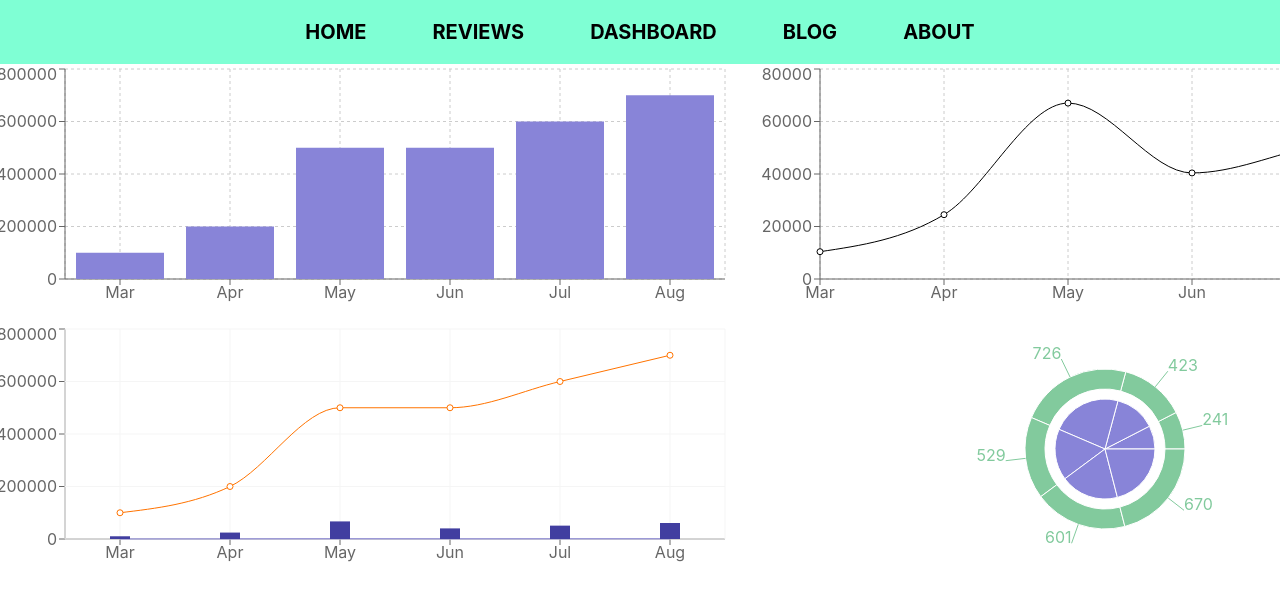
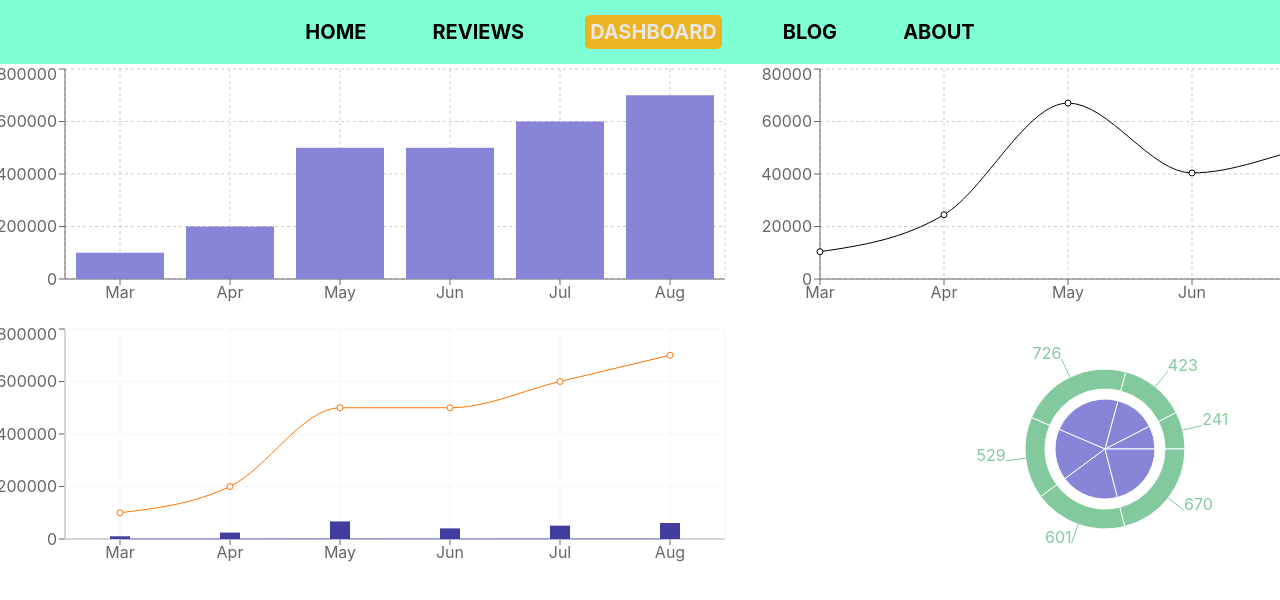
Before and after one commit to sebokdas1/product-analysis, a React (Create React App) app: page /dashboard in a window 1280 px wide. Shown: the top 600 px of the page. Built offline with nearby package versions, Linux system fonts and the light colour scheme; a web font is replaced by a local one.

Commit message:
active link added

```diff
--- a/src/components/Blogs/Blogs.js
+++ b/src/components/Blogs/Blogs.js
@@ -48,6 +48,7 @@ const Blogs = () => {
                     <td>Inline</td>
                     <td>Inline, Inline-Block and Block</td>
                 </tr>
+
             </table>
         </div>
     );
--- a/src/components/Header/Header.css
+++ b/src/components/Header/Header.css
@@ -5,7 +5,7 @@
     text-align: center;
 }
 
-.navlink a {
+.normal-link {
     text-decoration: none;
     margin: 28px;
     padding: 5px;
@@ -15,10 +15,20 @@
     font-size: 20px;
 }
 
-.navlink a:hover {
+.active-link {
+    text-decoration: none;
+    margin: 28px;
+    padding: 5px;
+    color: rgb(233, 230, 230);
+    font-weight: 700;
+    border-radius: 5px;
+    font-size: 20px;
+    background-color: rgba(255, 166, 0, 0.849);
+}
+
+.normal-link:hover {
     background-color: orange;
     color: rgb(223, 220, 220);
-    text-decoration: underline;
 }
 
 @media only screen and (max-width: 500px) {
--- a/src/components/Header/Header.js
+++ b/src/components/Header/Header.js
@@ -1,15 +1,15 @@
 import React from 'react';
-import { Link } from 'react-router-dom';
+import { NavLink } from 'react-router-dom';
 import './Header.css'
 
 const Header = () => {
     return (
         <nav className='navlink'>
-            <Link to="/home">HOME</Link>
-            <Link to="/review">REVIEWS</Link>
-            <Link to="/dashboard">DASHBOARD</Link>
-            <Link to="/blogs">BLOG</Link>
-            <Link to="/about">ABOUT</Link>
+            <NavLink className={({ isActive }) => (isActive ? "active-link" : "normal-link")} to="/home">HOME</NavLink>
+            <NavLink className={({ isActive }) => (isActive ? "active-link" : "normal-link")} to="/review">REVIEWS</NavLink>
+            <NavLink className={({ isActive }) => (isActive ? "active-link" : "normal-link")} to="/dashboard">DASHBOARD</NavLink>
+            <NavLink className={({ isActive }) => (isActive ? "active-link" : "normal-link")} to="/blogs">BLOG</NavLink>
+            <NavLink className={({ isActive }) => (isActive ? "active-link" : "normal-link")} to="/about">ABOUT</NavLink>
         </nav>
     );
 };
```
